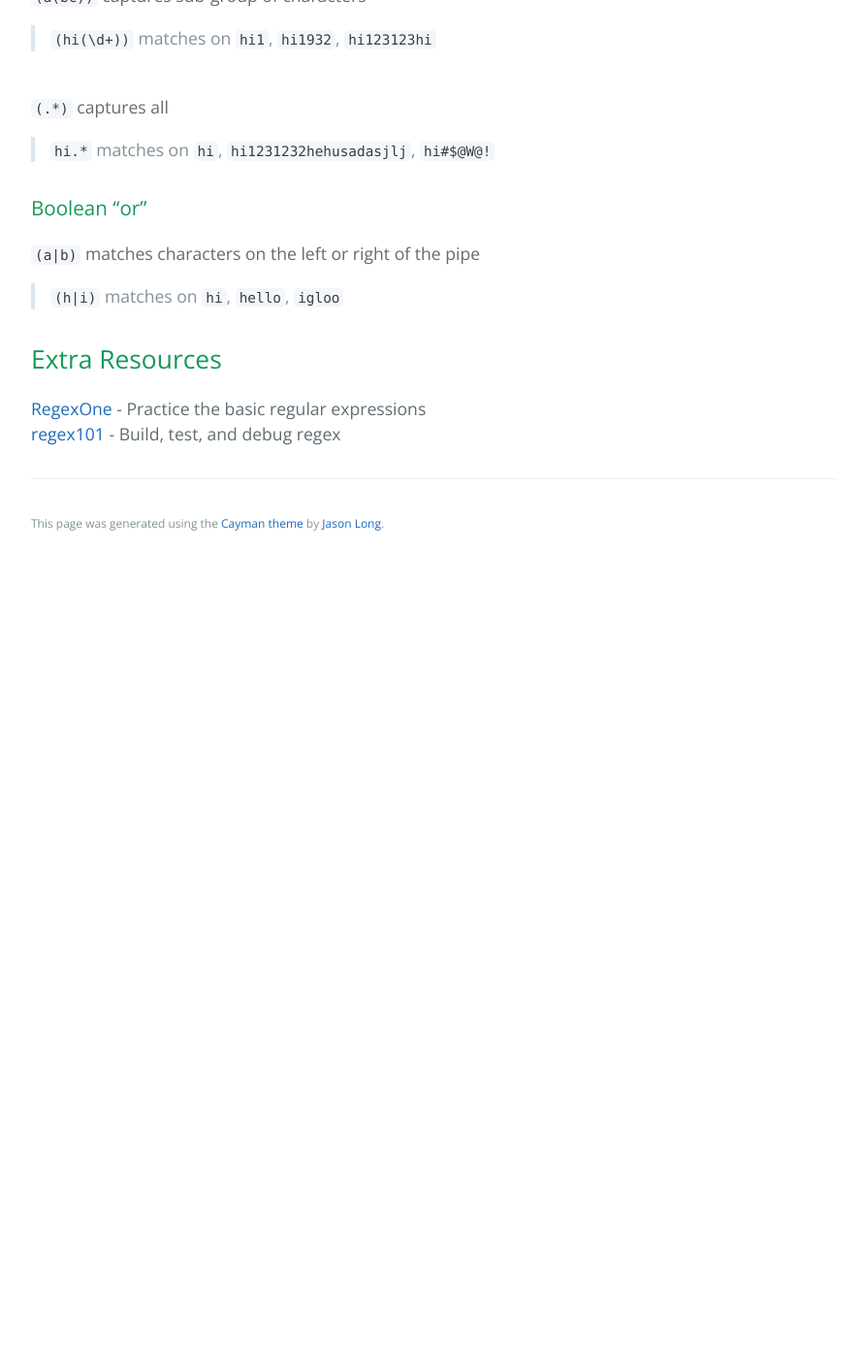
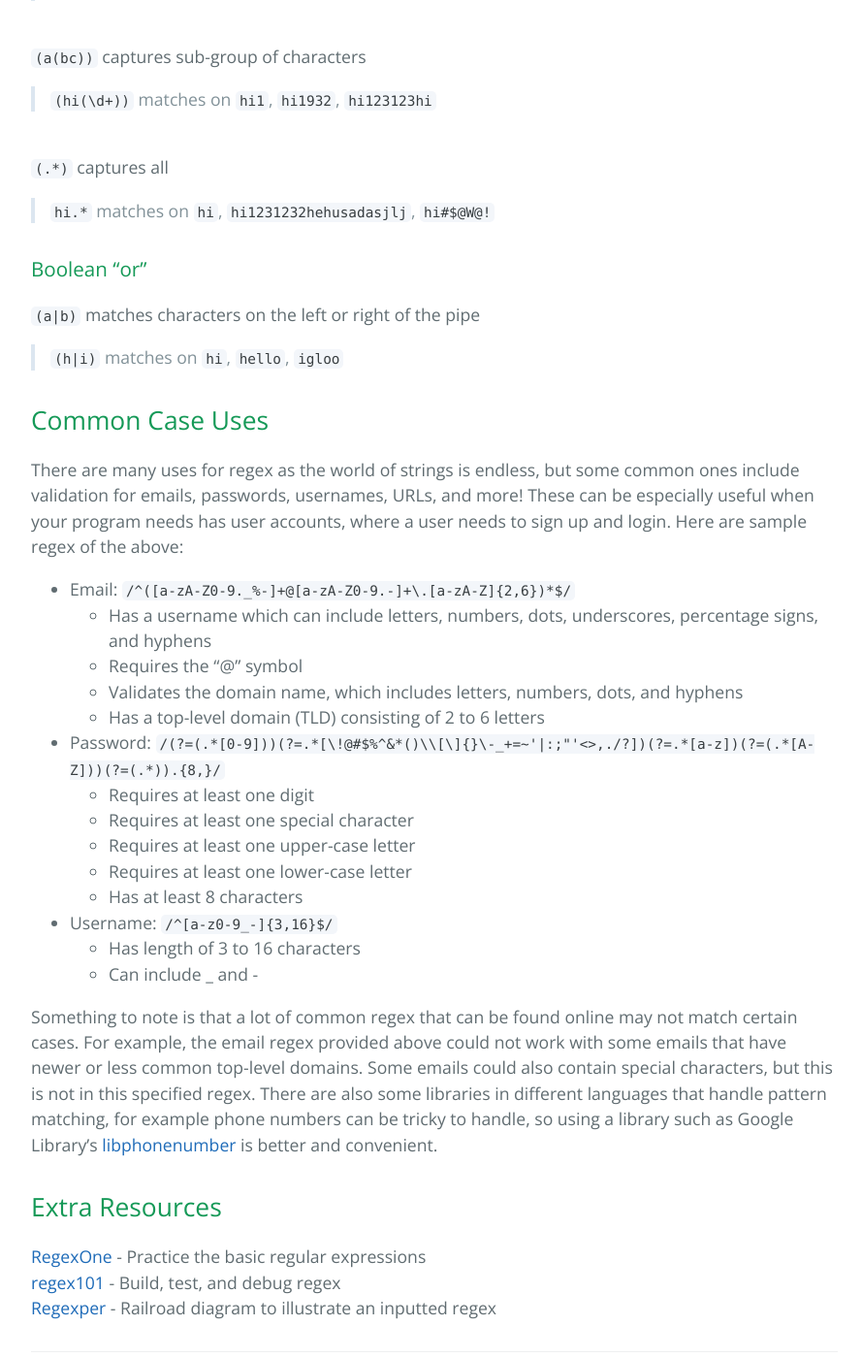
Before and after one commit to learning-software-engineering/learning-software-engineering.github.io, a Jekyll site: the page built from Topics/Tech_Stacks/Regex.md, in a window 1280 px wide and 1400 px high, scrolled down 4595 px. Shown: the whole window at 97% size, without its empty margins (192-1081 px from the left). Built offline with Jekyll 4.4.1, drawn with Linux system fonts in a browser that asks for light colours; our own code applies the rules of GitHub Pages for plain Markdown files; before the commit the page ends 5177 px from its top, so only the background shows below that; some of the changed text lies outside the part shown.

Commit message:
Update Regex.md to have common use cases and another resource

```diff
--- a/Topics/Tech_Stacks/Regex.md
+++ b/Topics/Tech_Stacks/Regex.md
@@ -1,9 +1,10 @@
-# Regular Expressions (Regex)
+# Introduction to Regular Expressions (Regex)
 
 ## Table of contents
 ### [Introduction](#introduction)
 ### [Language Support](#language-support)
 ### [Basic Regular Expressions](#basic-regular-expressions)
+### [Common Case Uses](#common-case-uses)
 ### [Extra Resources](#extra-resources)
 
 ## Introduction
@@ -118,6 +119,26 @@ All of these are used after an expression of character to signify their amount o
 `(a|b)` matches characters on the left or right of the pipe
 > `(h|i)` matches on `hi`, `hello`, `igloo`
 
+## Common Case Uses
+There are many uses for regex as the world of strings is endless, but some common ones include validation for emails, passwords, usernames, URLs, and more! These can be especially useful when your program needs has user accounts, where a user needs to sign up and login. Here are sample regex of the above:
+- Email: `/^([a-zA-Z0-9._%-]+@[a-zA-Z0-9.-]+\.[a-zA-Z]{2,6})*$/`
+    -   Has a username which can include letters, numbers, dots, underscores, percentage signs, and hyphens
+    -   Requires the "@" symbol
+    -   Validates the domain name, which includes letters, numbers, dots, and hyphens
+    -   Has a top-level domain (TLD) consisting of 2 to 6 letters
+- Password: `/(?=(.*[0-9]))(?=.*[\!@#$%^&*()\\[\]{}\-_+=~'|:;"'<>,./?])(?=.*[a-z])(?=(.*[A-Z]))(?=(.*)).{8,}/`
+    - Requires at least one digit
+    - Requires at least one special character
+    - Requires at least one upper-case letter
+    - Requires at least one lower-case letter
+    - Has at least 8 characters
+- Username: `/^[a-z0-9_-]{3,16}$/`
+    - Has length of 3 to 16 characters
+    - Can include _ and -
+
+Something to note is that a lot of common regex that can be found online may not match certain cases. For example, the email regex provided above could not work with some emails that have newer or less common top-level domains. Some emails could also contain special characters, but this is not in this specified regex. There are also some libraries in different languages that handle pattern matching, for example phone numbers can be tricky to handle, so using a library such as Google Library's [libphonenumber](https://github.com/google/libphonenumber) is better and convenient.
+
 ## Extra Resources
 [RegexOne](https://regexone.com/) - Practice the basic regular expressions<br />
-[regex101](https://regex101.com/) - Build, test, and debug regex
+[regex101](https://regex101.com/) - Build, test, and debug regex<br />
+[Regexper](https://regexper.com/) - Railroad diagram to illustrate an inputted regex
```
